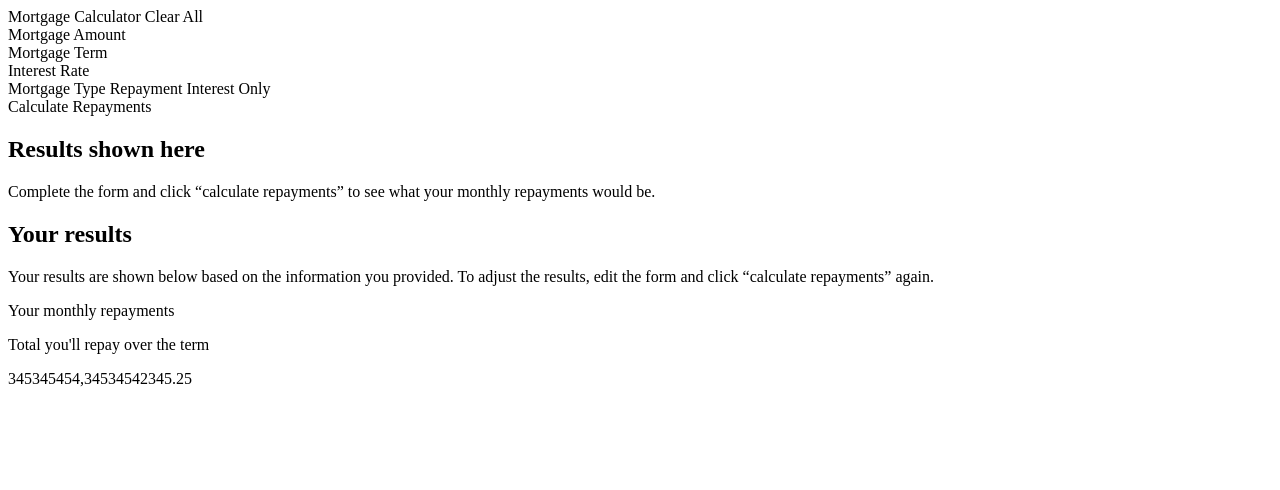
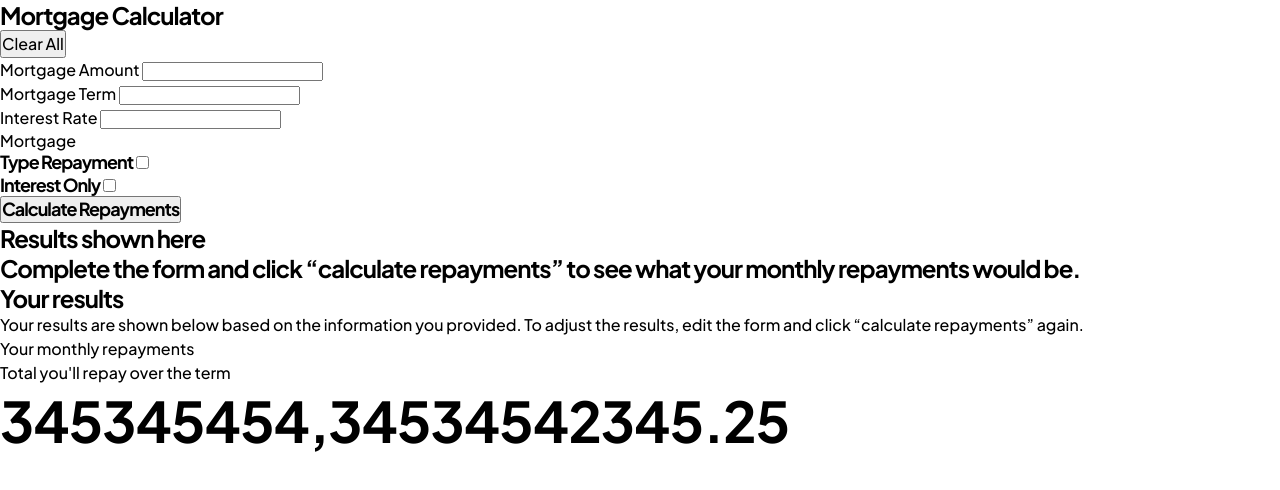
Before and after one commit to slavon213/mortgage-repayment-calculator, a plain HTML site: page index.html in a window 1280 px wide. Drawn offline with Linux system fonts and the light colour scheme.

Commit message:
add base colors and text classes

```diff
--- a/index.html
+++ b/index.html
@@ -11,6 +11,7 @@
             sizes="32x32"
             href="./assets/images/favicon-32x32.png"
         />
+        <link rel="stylesheet" href="./style.css" />
 
         <title>Frontend Mentor | Mortgage repayment calculator</title>
     </head>
@@ -18,19 +19,44 @@
         <main>
             <div>
                 <form>
-                    <div class="header">Mortgage Calculator Clear All</div>
-
-                    <div>Mortgage Amount</div>
+                    <div class="header">
+                        <h1 class="text-preset-2">Mortgage Calculator</h1>
+                        <button type="reset" class="text-preset-4">
+                            Clear All
+                        </button>
+                    </div>
 
                     <div>
-                        <div>Mortgage Term</div>
-
-                        <div>Interest Rate</div>
+                        <label for="amount" class="text-preset-4"
+                            >Mortgage Amount</label
+                        >
+                        <input type="text" id="amount" />
                     </div>
 
-                    <div>Mortgage Type Repayment Interest Only</div>
+                    <div>
+                        <div>
+                            <label for="term" class="text-preset-4">Mortgage Term</label>
+                            <input type="text" name="term" id="term" />
+                        </div>
 
-                    Calculate Repayments
+                        <div>
+                          <label class="text-preset-4">Interest Rate</label>
+                          <input type="text" id="rate"/>
+                        </div>
+                    </div>
+
+                    <div>Mortgage
+                      <div>
+                        <label for="repayment" class="text-preset-3">Type Repayment</label>
+                        <input type="checkbox" name="repayment" id="repayment" />
+                      </div>
+                      <div>
+                        <label for="interestOnly" class="text-preset-3">Interest Only</label>
+                        <input type="checkbox" name="interestOnly" id="interestOnly" />
+                      </div>
+                    </div>
+
+                    <button type="submit" class="text-preset-3">Calculate Repayments</button>
                 </form>
             </div>
 
@@ -38,10 +64,12 @@
                 <!-- Empty results start -->
 
                 <div>
-                    <h2>Results shown here</h2>
+                    <h2 class="text-preset-2">Results shown here</h2>
 
-                    Complete the form and click “calculate repayments” to see
-                    what your monthly repayments would be.
+                    <p class="text-preset-2">
+                      Complete the form and click “calculate repayments” to see
+                      what your monthly repayments would be.
+                    </p>
                 </div>
 
                 <!-- Empty results end -->
@@ -49,17 +77,17 @@
                 <!-- Completed results start -->
 
                 <div>
-                    <h2>Your results</h2>
+                    <h2 class="text-preset-2">Your results</h2>
 
-                    <p>
+                    <p class="text-preset-4">
                         Your results are shown below based on the information
                         you provided. To adjust the results, edit the form and
                         click “calculate repayments” again.
                     </p>
-                    <p>Your monthly repayments</p>
+                    <p class="text-preset-4">Your monthly repayments</p>
 
-                    <p>Total you'll repay over the term</p>
-                    <p><span>345345454,34534542345.25</span></p>
+                    <p class="text-preset-4">Total you'll repay over the term</p>
+                    <p><span class="text-preset-1">345345454,34534542345.25</span></p>
                 </div>
 
                 <!-- Completed results end -->
--- /dev/null
+++ b/style.css
@@ -0,0 +1,94 @@
+@font-face {
+    font-family: "Plus Jakarta Sans";
+    src: url("./assets/fonts/PlusJakartaSans-VariableFont_wght.ttf")
+        format("truetype");
+    font-style: normal;
+    font-weight: 500 700;
+}
+
+@font-face {
+    font-family: "Plus Jakarta Sans";
+    src: url("./assets/fonts/PlusJakartaSans-Italic-VariableFont_wght.ttf")
+        format("truetype");
+    font-style: italic;
+    font-weight: 500 700;
+}
+
+:root {
+    /* Colors */
+    --color-lime: hsl(61, 70%, 52%);
+    --color-red: hsl(4, 69%, 50%);
+    --color-white: hsl(0, 0%, 100%);
+    --color-slate-100: hsl(202, 86%, 94%);
+    --color-slate-300: hsl(203, 41%, 72%);
+    --color-slate-500: hsl(200, 26%, 54%);
+    --color-slate-700: hsl(200, 24%, 40%);
+    --color-slate-900: hsl(202, 55%, 16%);
+
+    /* Spacing */
+    --spacing-100: 8px;
+    --spacing-150: 12px;
+    --spacing-200: 16px;
+    --spacing-300: 24px;
+    --spacing-400: 32px;
+    --spacing-500: 40px;
+}
+
+*,
+*::before,
+*::after {
+    box-sizing: border-box;
+    padding: 0;
+    margin: 0;
+}
+
+html,
+body {
+    min-height: 100vh;
+}
+
+h1, h2, h3, p, button {
+    font: inherit;
+
+}
+
+body {
+    font-family: "Plus Jakarta Sans";
+    font-size: 16px;
+    font-weight: 500;
+}
+
+.text-preset-1 {
+    font-size: 56px;
+    font-weight: 700;
+    line-height: 125%;
+    letter-spacing: -1px;
+}
+
+.text-preset-2 {
+    font-size: 24px;
+    font-weight: 700;
+    line-height: 125%;
+    letter-spacing: -1px;
+}
+
+.text-preset-3 {
+    font-size: 18px;
+    font-weight: 700;
+    line-height: 125%;
+    letter-spacing: -1px;
+}
+
+
+.text-preset-4 {
+    font-size: 16px;
+    font-weight: 500;
+    line-height: 150%;
+}
+
+
+.text-preset-5 {
+    font-size: 14px;
+    font-weight: 500;
+    line-height: 150%;
+}
```
